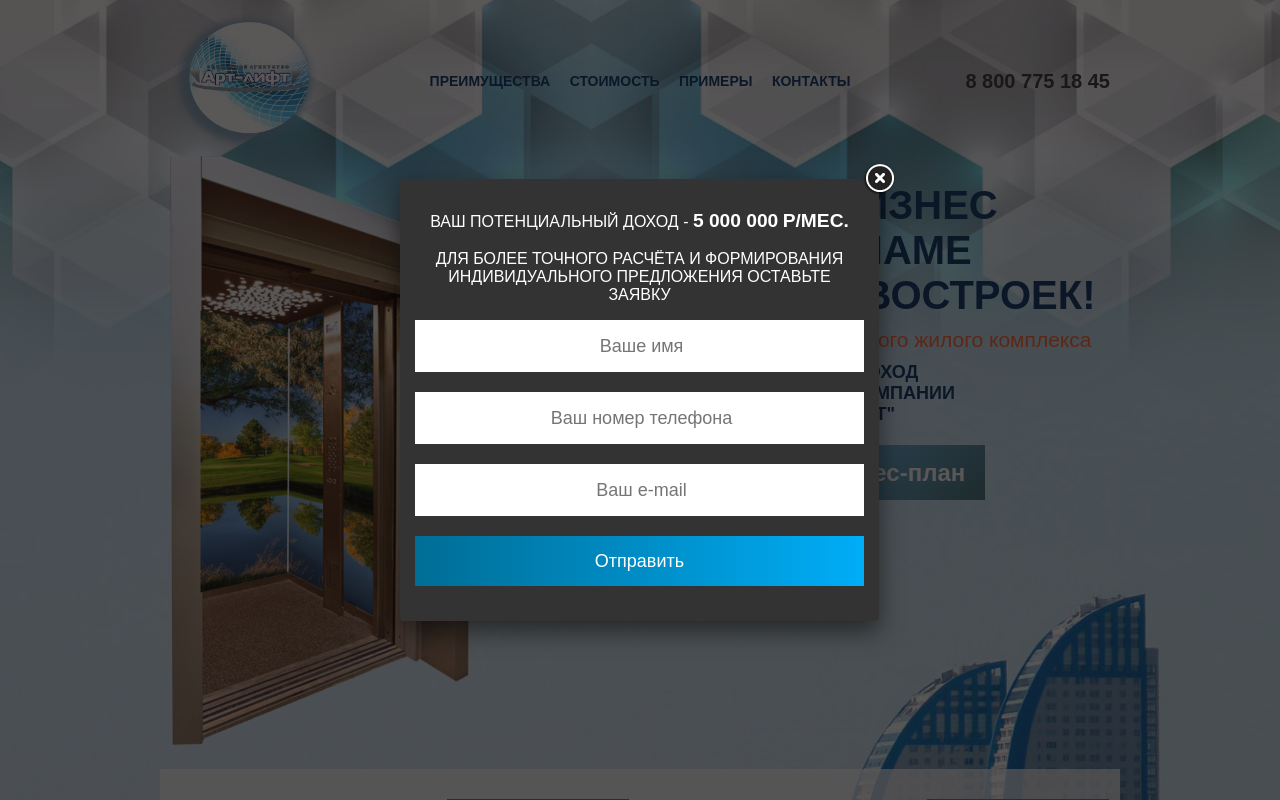
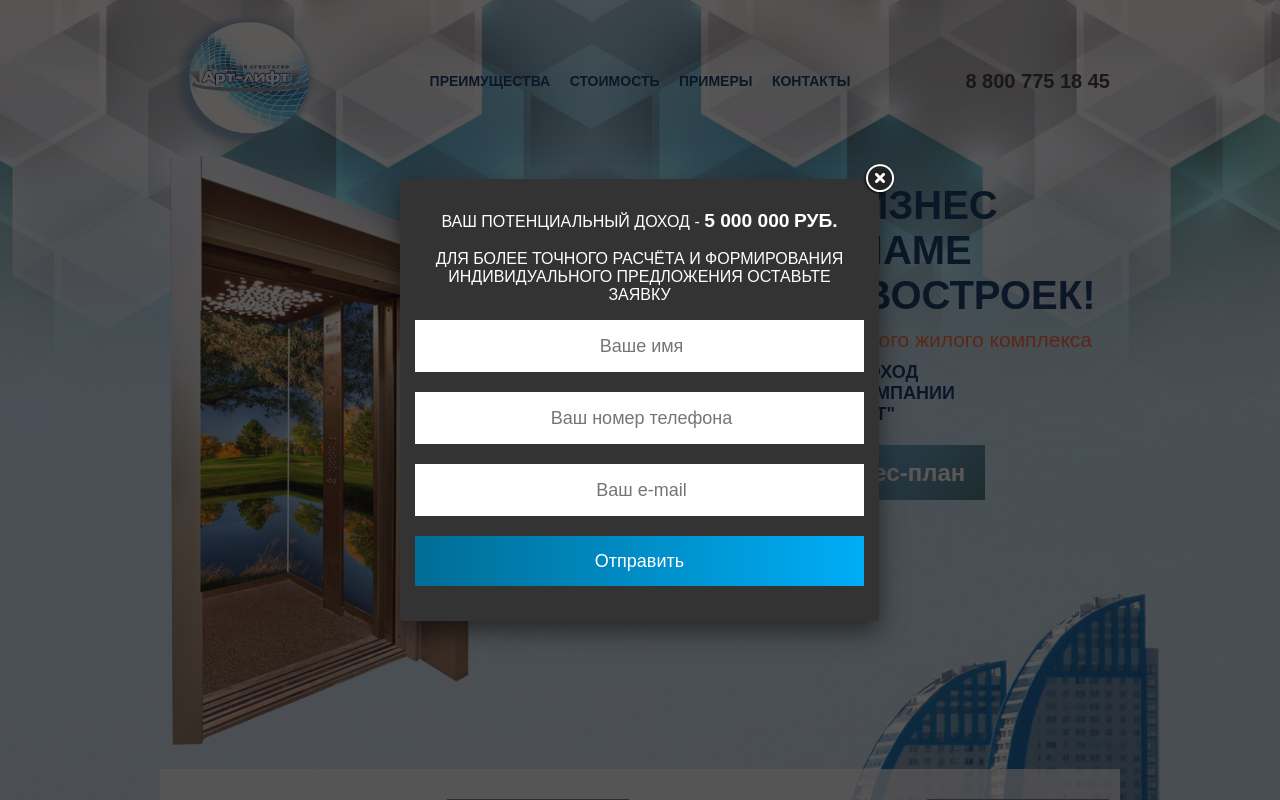
Before and after one commit to od-5/franchise_3d-lift, a Django app: page / in a window 1280 px wide, after a click on "Рассчитать". Run offline with Django 3.2, Linux system fonts and the light colour scheme; data that the repository does not hold is empty.

Commit message:
fix index.html

```diff
--- a/templates/index.html
+++ b/templates/index.html
@@ -62,7 +62,7 @@
                 <span class="red">Яркий</span> бизнес<br> на рекламе <br> в лифтах новостроек!
             </h1>
             <p class="header__desc text-center">
-              Зарабатывай от 50000р с одного жилого комплекса
+              Зарабатывай от <strong>50000р</strong> с одного жилого комплекса
             </p>
             <p class="header__desc_title text-center">
               Увеличь доход<br> на примере компании <br> "АРТ-ЛИФТ"
@@ -345,7 +345,7 @@
 <div id="modal-form">
 {#  <p class="text-center">оставьте ваш емейл и мы <br> пришлём вам все возможные варианты франшиз</p>#}
   <p class="text-center">
-    Ваш потенциальный доход - <span id="js-dohod-val"></span> <span>р/мес.</span> <br><br>
+    Ваш потенциальный доход - <span id="js-dohod-val"></span> <span>руб.</span> <br><br>
     Для более точного расчёта и формирования <br>
     индивидуального предложения оставьте заявку</p>
   <form action="{% url 'ticket:calc' %}" method="post" class="modal-form js-modal-calc-form text-center">{% csrf_token %}
```
